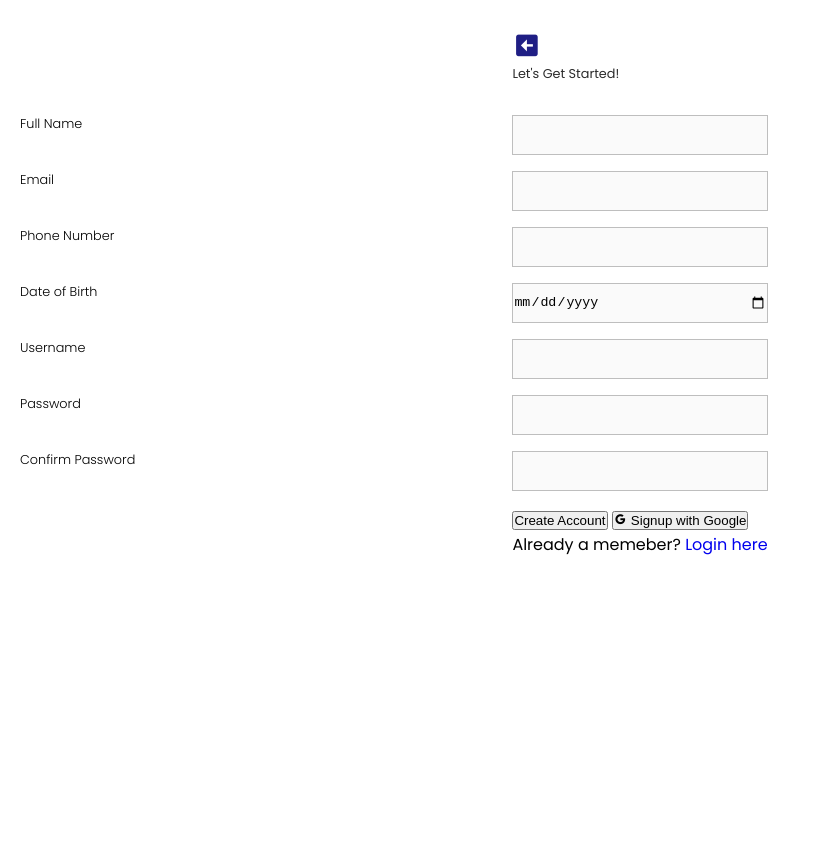
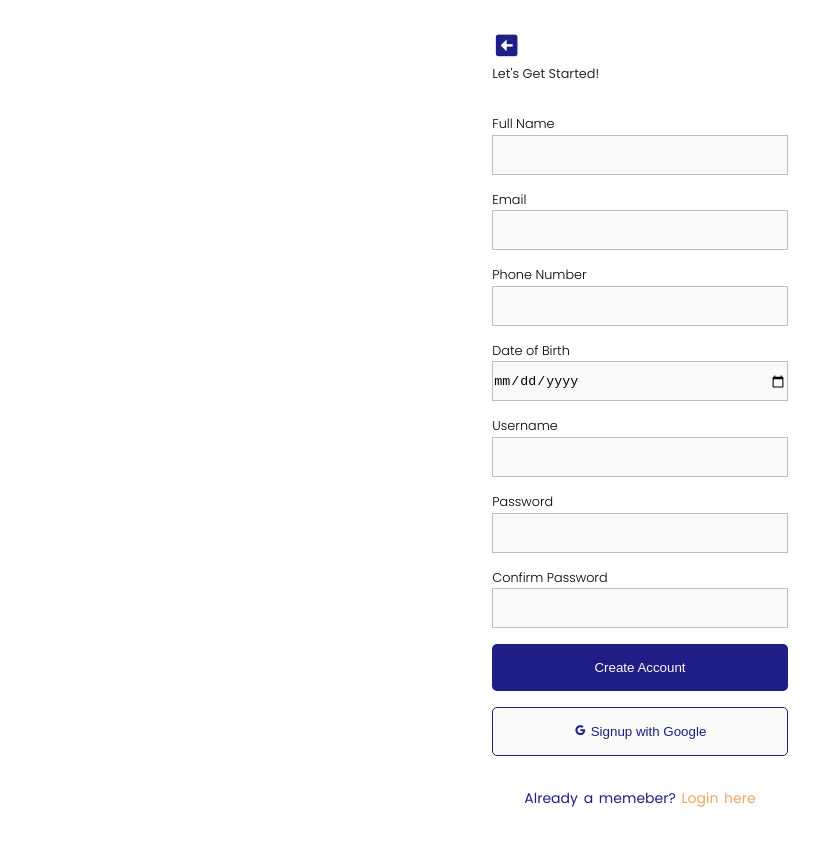
Before and after one commit to seguna15/wynk, a plain HTML site: page register.html in a window 1280 px wide. Shown: the whole page, without its empty margins (0-831 px from the left). Before the commit the page ends 800 px from the top, so only its background shows below. Drawn offline with nearby package versions, Linux system fonts and the light colour scheme.

Commit message:
registration commit

```diff
--- a/assets/css/register.css
+++ b/assets/css/register.css
@@ -53,8 +53,7 @@ a{
 .input-group label{
     font-size: .8rem;
     font-weight: 300;
-    position: absolute;
-    left: 20px;
+    margin-bottom: .1rem;
 }
 .input-group input{
     height: 2.5rem;
@@ -64,3 +63,39 @@ a{
     outline: none;
     border: .5px solid #bebebe;
 }
+
+.butn-group{
+    display: flex;
+    flex-direction: column;
+    gap: 1rem;
+}
+
+.btn{
+    padding: 1rem 4rem;
+    outline: none;
+    border-radius: 5px;
+}
+
+.btn-blue{
+    background: #1f1e84;
+    color: #fafafa;
+    border: none;
+}
+
+.btn-blue-trans{
+    background: #fafafa;
+    color: #1f1e84;
+    border: .5px solid #1f1e84;
+}
+
+.text{
+    margin: 2rem;
+    color: #1f1e84;
+    font-size: 14px;
+    font-weight: 400;
+    word-spacing: 2px;
+}
+
+.text a{
+    color: #eda664;
+}
```
